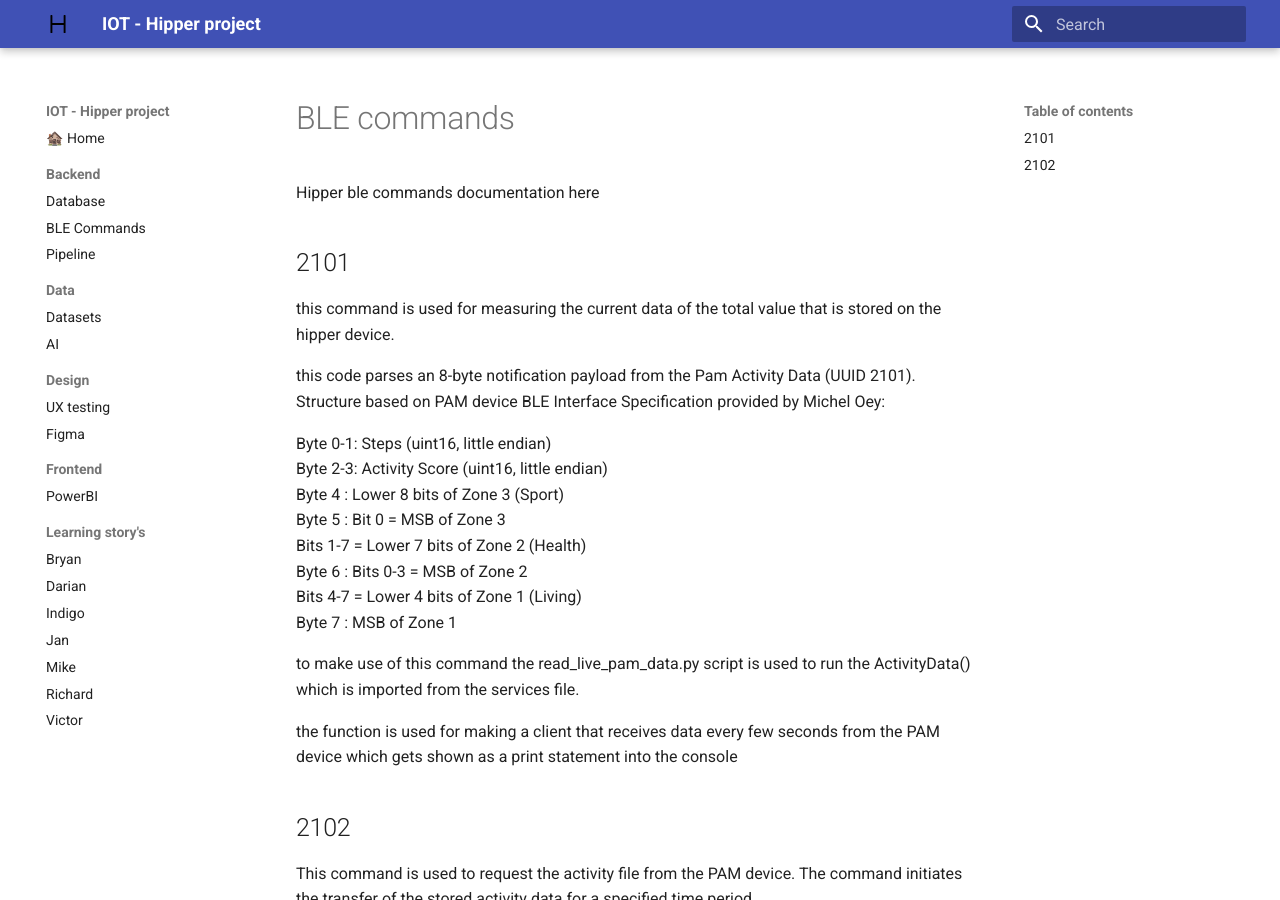
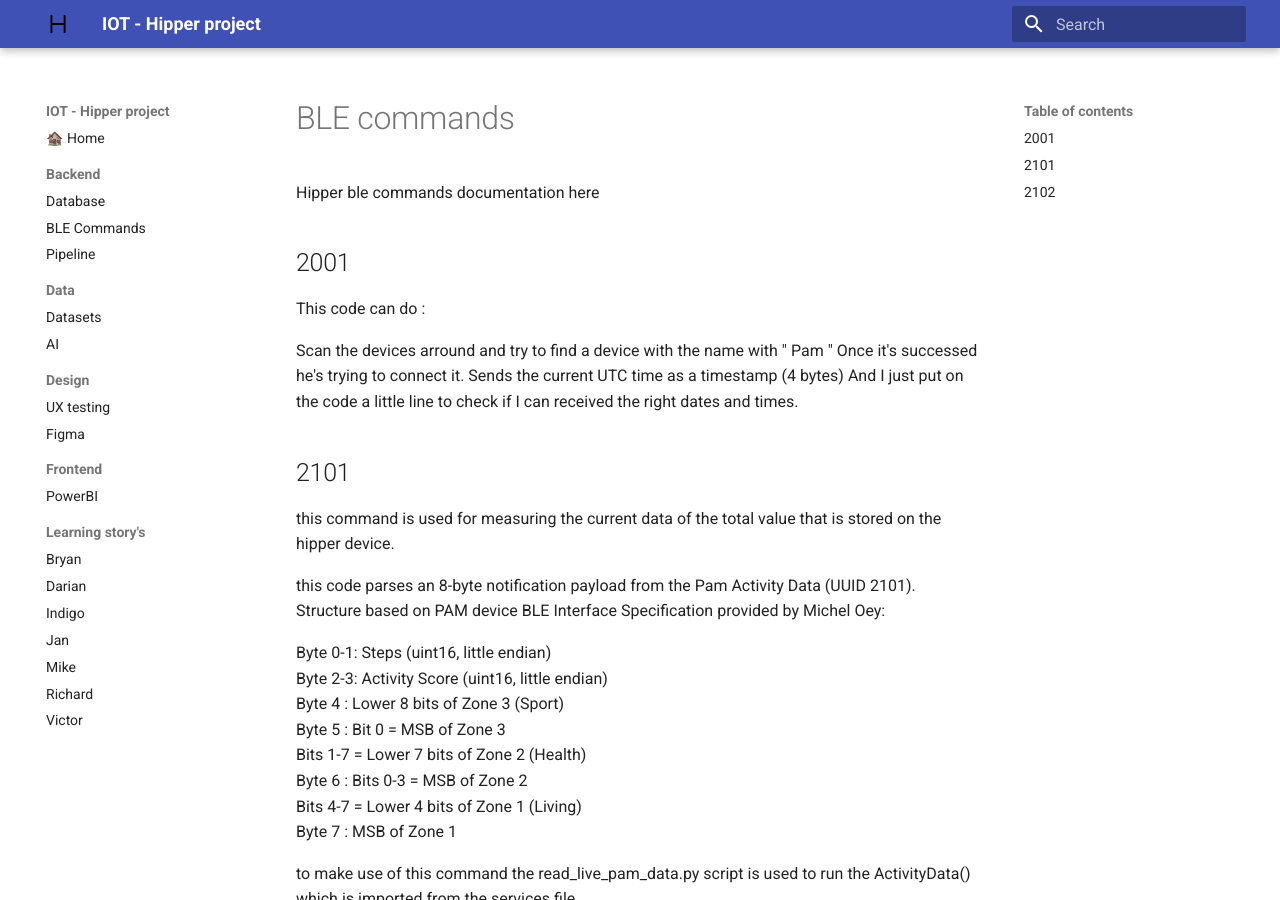
Before and after one commit to Vic-Warden/Digital-Life-Hipper-Monitoring, an MkDocs documentation site: the page built from docs/backend/bleCommands.md, in a window 1280 px wide and 900 px high. Built offline with MkDocs 1.6.1 and Material for MkDocs 9.7.7, drawn with Linux system fonts in a browser that asks for light colours.

Commit message:
Documentation

```diff
--- a/docs/backend/bleCommands.md
+++ b/docs/backend/bleCommands.md
@@ -1,5 +1,12 @@
 # BLE commands<br>
 Hipper ble commands documentation here
+
+## 2001<br>
+This code can do :
+
+Scan the devices arround and try to find a device with the name with " Pam " Once it's successed he's trying to connect it.
+Sends the current UTC time as a timestamp (4 bytes)
+And I just put on the code a little line to check if I can received the right dates and times.
 
 ## 2101<br>
 this command is used for measuring the current data of the total value that is stored on the hipper device.
--- a/log.csv
+++ b/log.csv
@@ -1,2 +1,4 @@
 Local Time
 2025-05-09 01:46:45
+2025-05-09 10:20:50
+2025-05-09 10:25:55
```
